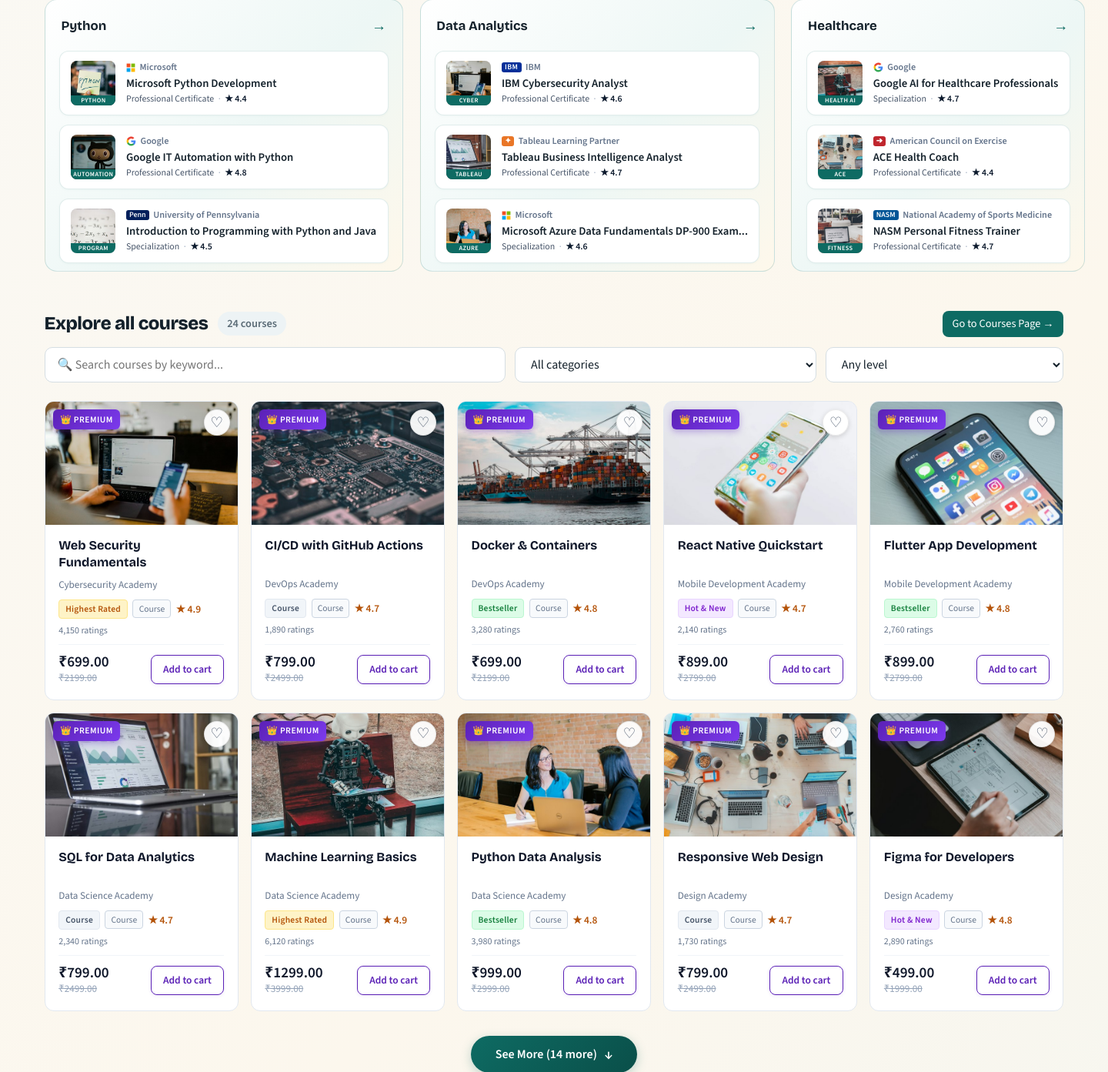
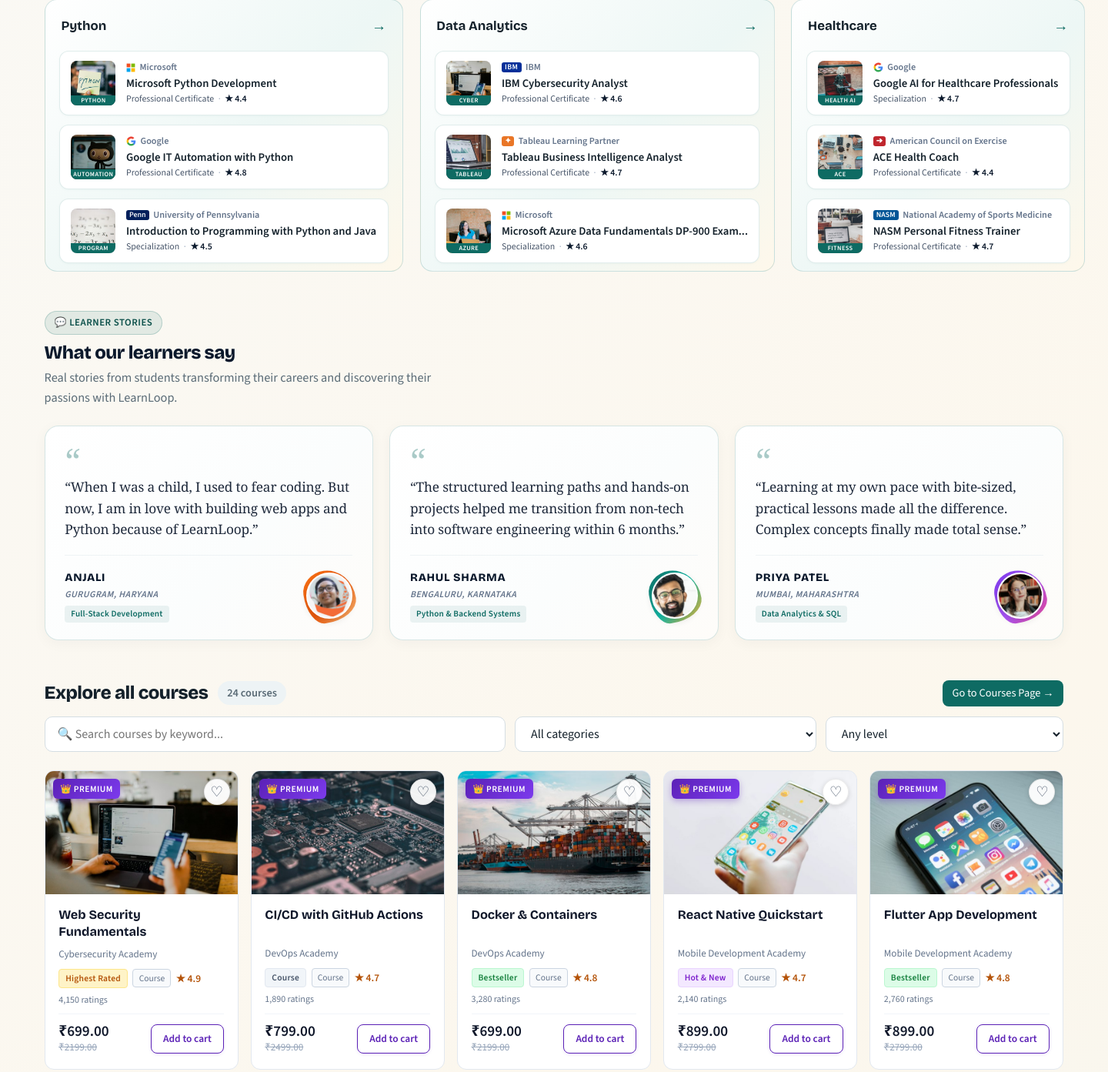
Before and after one commit to devSubha05/apexplanet-task5, a PHP site: page / in a window 1440 px wide. Shown: the part 1347-2740 px from the top of the page at 77% size. Run offline with PHP 8.4, Linux system fonts and the light colour scheme; data comes from the database, SQL or seed files in the repository; data that the repository does not hold is empty.

Commit message:
E-learning

```diff
--- a/assets/css/style.css
+++ b/assets/css/style.css
@@ -444,4 +444,30 @@ th{background:#eaf0f3}
 .ts-star{color:#0b192c;font-weight:700;display:inline-flex;align-items:center;gap:2px}
 @media (max-width:950px){.ts-grid{grid-template-columns:1fr;gap:1.2rem}}
 
+/* ===== Student Reviews Section ===== */
+.student-reviews-section{margin:0 0 3.2rem;animation:npFadeIn .6s ease both}
+.sr-header{margin-bottom:1.4rem}
+.sr-badge{display:inline-flex;align-items:center;gap:.4rem;padding:.28rem .75rem;font-size:.8rem;font-weight:700;letter-spacing:.04em;text-transform:uppercase;color:var(--teal-dark);background:rgba(14,107,99,0.1);border:1px solid rgba(14,107,99,0.22);border-radius:999px;margin-bottom:.55rem}
+.sr-subheading{color:var(--muted);font-size:1.02rem;margin:0;max-width:68ch}
+.sr-grid{display:grid;grid-template-columns:repeat(3,1fr);gap:1.35rem}
+.sr-card{background:linear-gradient(135deg,#ffffff 0%,#fbfdfd 60%,#fefcf9 100%);border:1px solid rgba(14,107,99,0.16);border-radius:18px;padding:1.6rem 1.6rem 1.4rem;display:flex;flex-direction:column;justify-content:space-between;box-shadow:0 4px 18px rgba(20,33,43,0.04);transition:transform .25s ease,box-shadow .25s ease,border-color .25s ease;position:relative}
+.sr-card:hover{transform:translateY(-4px);box-shadow:0 12px 30px rgba(14,107,99,.12);border-color:rgba(14,107,99,0.32)}
+.sr-quote-icon{font-family:Georgia,serif;font-size:2.8rem;line-height:.8;color:var(--teal);opacity:.35;user-select:none;margin-bottom:.2rem}
+.sr-quote-text{font-family:Georgia,'Source Sans 3',serif;font-size:1.08rem;line-height:1.6;color:#1e293b;font-weight:400;margin:0 0 1.2rem;font-style:normal;letter-spacing:-.01em;flex:1}
+.sr-footer{display:flex;align-items:center;justify-content:space-between;gap:1rem;padding-top:1.1rem;border-top:1px solid #eef3f5;margin-top:auto}
+.sr-student-meta{display:flex;flex-direction:column;min-width:0}
+.sr-student-name{font-family:"Bricolage Grotesque",system-ui,sans-serif;font-size:.9rem;font-weight:800;color:#0b192c;letter-spacing:.05em;text-transform:uppercase}
+.sr-student-location{font-size:.74rem;font-weight:600;font-style:italic;color:#64748b;letter-spacing:.04em;text-transform:uppercase;margin-top:1px}
+.sr-course-tag{display:inline-block;font-size:.7rem;font-weight:700;color:var(--teal);background:rgba(14,107,99,0.08);padding:2px 8px;border-radius:4px;margin-top:5px;width:fit-content;letter-spacing:.02em}
+.sr-avatar-wrapper{position:relative;width:60px;height:60px;flex-shrink:0}
+.sr-avatar-decor{position:absolute;inset:-3px -4px -5px -3px;border-radius:45% 55% 65% 35% / 40% 60% 40% 60%;transform:rotate(-8deg);z-index:1;transition:transform .3s ease}
+.sr-card:hover .sr-avatar-decor{transform:rotate(4deg) scale(1.06)}
+.sr-badge-orange .sr-avatar-decor{background:linear-gradient(135deg,#f97316 0%,#ea580c 50%,#fdba74 100%)}
+.sr-badge-teal .sr-avatar-decor{background:linear-gradient(135deg,#0e6b63 0%,#14b8a6 50%,#f2b632 100%)}
+.sr-badge-purple .sr-avatar-decor{background:linear-gradient(135deg,#7c3aed 0%,#a855f7 50%,#ec4899 100%)}
+.sr-avatar-img{position:relative;width:100%;height:100%;border-radius:50%;object-fit:cover;z-index:2;border:2.5px solid #ffffff;box-shadow:0 3px 10px rgba(0,0,0,.12);display:block;background:#f1f5f9}
+@media (max-width:950px){
+  .sr-grid{grid-template-columns:1fr;gap:1.2rem}
+}
+
 @media (prefers-reduced-motion:reduce){*{transition:none!important;animation:none!important}}
--- a/index.php
+++ b/index.php
@@ -136,6 +136,34 @@ $trendingSearches = [
       ]
     ]
   ]
+];
+
+// --- Student Reviews Data ---
+$studentReviews = [
+  [
+    'quote' => 'When I was a child, I used to fear coding. But now, I am in love with building web apps and Python because of LearnLoop.',
+    'name' => 'ANJALI',
+    'location' => 'GURUGRAM, HARYANA',
+    'course' => 'Full-Stack Development',
+    'image' => 'assets/img/student-anjali.png',
+    'badge_theme' => 'sr-badge-orange',
+  ],
+  [
+    'quote' => 'The structured learning paths and hands-on projects helped me transition from non-tech into software engineering within 6 months.',
+    'name' => 'RAHUL SHARMA',
+    'location' => 'BENGALURU, KARNATAKA',
+    'course' => 'Python & Backend Systems',
+    'image' => 'assets/img/student-rahul.png',
+    'badge_theme' => 'sr-badge-teal',
+  ],
+  [
+    'quote' => 'Learning at my own pace with bite-sized, practical lessons made all the difference. Complex concepts finally made total sense.',
+    'name' => 'PRIYA PATEL',
+    'location' => 'MUMBAI, MAHARASHTRA',
+    'course' => 'Data Analytics & SQL',
+    'image' => 'assets/img/student-priya.png',
+    'badge_theme' => 'sr-badge-purple',
+  ],
 ];
 
 $pageTitle = 'Courses'; require __DIR__ . '/includes/header.php'; ?>
@@ -364,6 +392,36 @@ $pageTitle = 'Courses'; require __DIR__ . '/includes/header.php'; ?>
   </div>
 </section>
 
+<!-- ===== Student Reviews Section ===== -->
+<section class="student-reviews-section" aria-label="Student reviews">
+  <div class="sr-header">
+    <span class="sr-badge">💬 Learner Stories</span>
+    <h2 class="ts-heading" style="margin-bottom:.35rem;">What our learners say</h2>
+    <p class="sr-subheading">Real stories from students transforming their careers and discovering their passions with LearnLoop.</p>
+  </div>
+  <div class="sr-grid">
+    <?php foreach ($studentReviews as $review): ?>
+    <article class="sr-card">
+      <div class="sr-quote-icon" aria-hidden="true">“</div>
+      <blockquote class="sr-quote-text">
+        “<?= e($review['quote']) ?>”
+      </blockquote>
+      <div class="sr-footer">
+        <div class="sr-student-meta">
+          <span class="sr-student-name"><?= e($review['name']) ?></span>
+          <span class="sr-student-location"><?= e($review['location']) ?></span>
+          <span class="sr-course-tag"><?= e($review['course']) ?></span>
+        </div>
+        <div class="sr-avatar-wrapper <?= e($review['badge_theme']) ?>">
+          <div class="sr-avatar-decor" aria-hidden="true"></div>
+          <img src="<?= e($review['image']) ?>" alt="<?= e($review['name']) ?>" class="sr-avatar-img" loading="lazy">
+        </div>
+      </div>
+    </article>
+    <?php endforeach; ?>
+  </div>
+</section>
+
 <!-- ===== All Courses & Filters Section ===== -->
 <div class="courses-section-header">
   <div style="display:flex;align-items:center;gap:.8rem;flex-wrap:wrap;">
--- a/register.php
+++ b/register.php
@@ -7,9 +7,11 @@ if ($_SERVER['REQUEST_METHOD'] === 'POST') {
     $name = trim($_POST['name'] ?? '');
     $email = strtolower(trim($_POST['email'] ?? ''));
     $pass = $_POST['password'] ?? '';
+    $confirmPass = $_POST['confirm_password'] ?? '';
     if (mb_strlen($name) < 2 || mb_strlen($name) > 80) $errors[] = 'Enter your name (2 to 80 characters).';
     if (!filter_var($email, FILTER_VALIDATE_EMAIL)) $errors[] = 'Enter a valid email address.';
     if (strlen($pass) < 8 || !preg_match('/[A-Za-z]/', $pass) || !preg_match('/\d/', $pass)) $errors[] = 'Password needs 8+ characters with a letter and a number.';
+    if ($pass !== $confirmPass) $errors[] = 'Passwords do not match.';
     if (!$errors) {
         $s = db()->prepare('SELECT id,is_verified FROM users WHERE email=?'); $s->execute([$email]); $ex = $s->fetch();
         if ($ex && $ex['is_verified']) {
@@ -36,7 +38,8 @@ $pageTitle = 'Create account'; require __DIR__ . '/includes/header.php'; ?>
     <?= csrf_field() ?>
     <label>Name <input name="name" value="<?= e($name) ?>" required maxlength="80" autocomplete="name"></label>
     <label>Email <input type="email" name="email" value="<?= e($email) ?>" required autocomplete="email"></label>
-    <label>Password <input type="password" name="password" required minlength="8" autocomplete="new-password"></label>
+    <label>Password <input type="password" name="password" id="password" required minlength="8" autocomplete="new-password"></label>
+    <label>Confirm password <input type="password" name="confirm_password" id="confirm_password" required minlength="8" autocomplete="new-password"></label>
     <small>8+ characters with at least one letter and one number. We email you a 6-digit code next.</small>
     <button class="btn" type="submit">Send verification code</button>
   </form>
```
Also changed, not shown: assets/img/student-anjali.png (added), assets/img/student-priya.jpg (added), assets/img/student-priya.png (added), assets/img/student-rahul.png (added).
